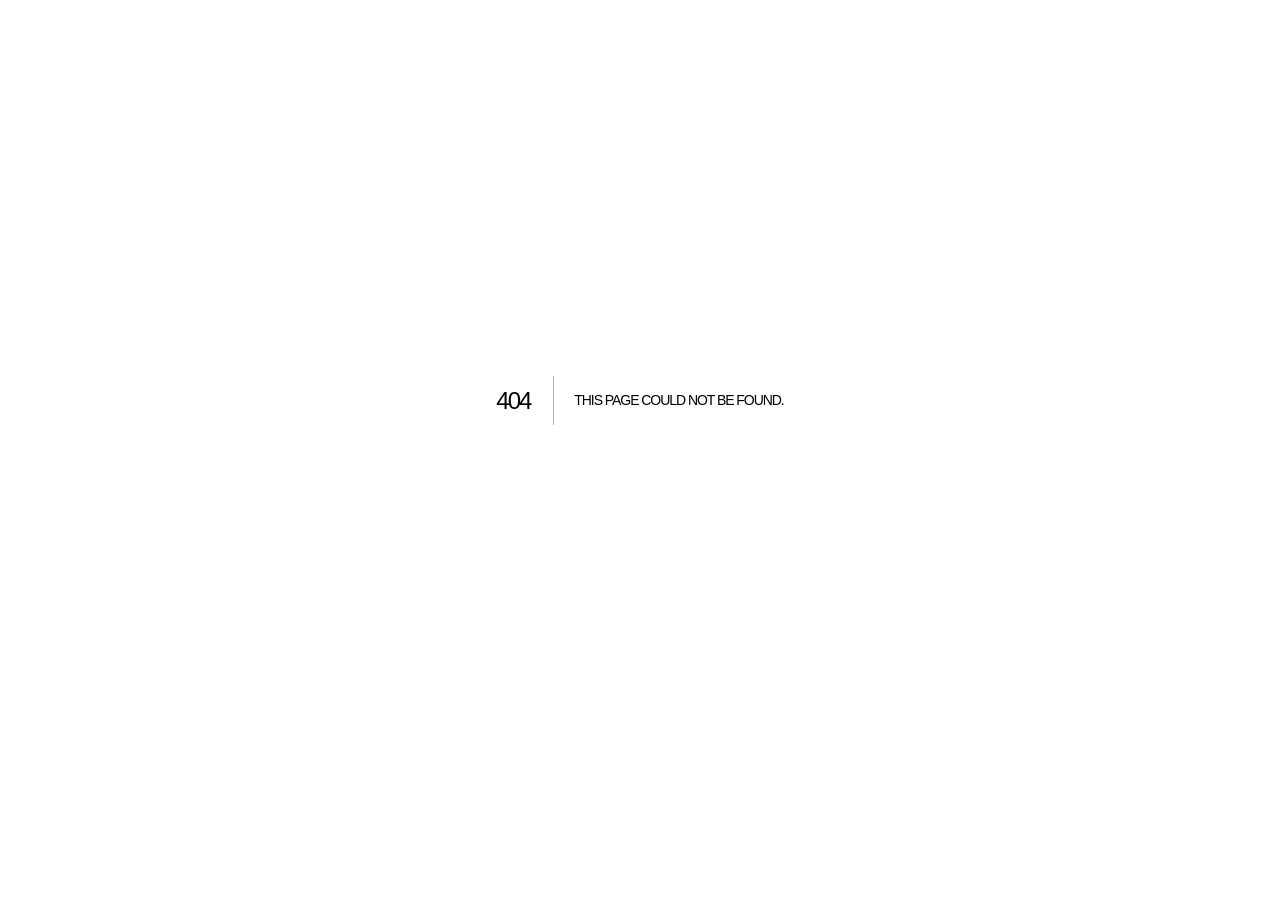
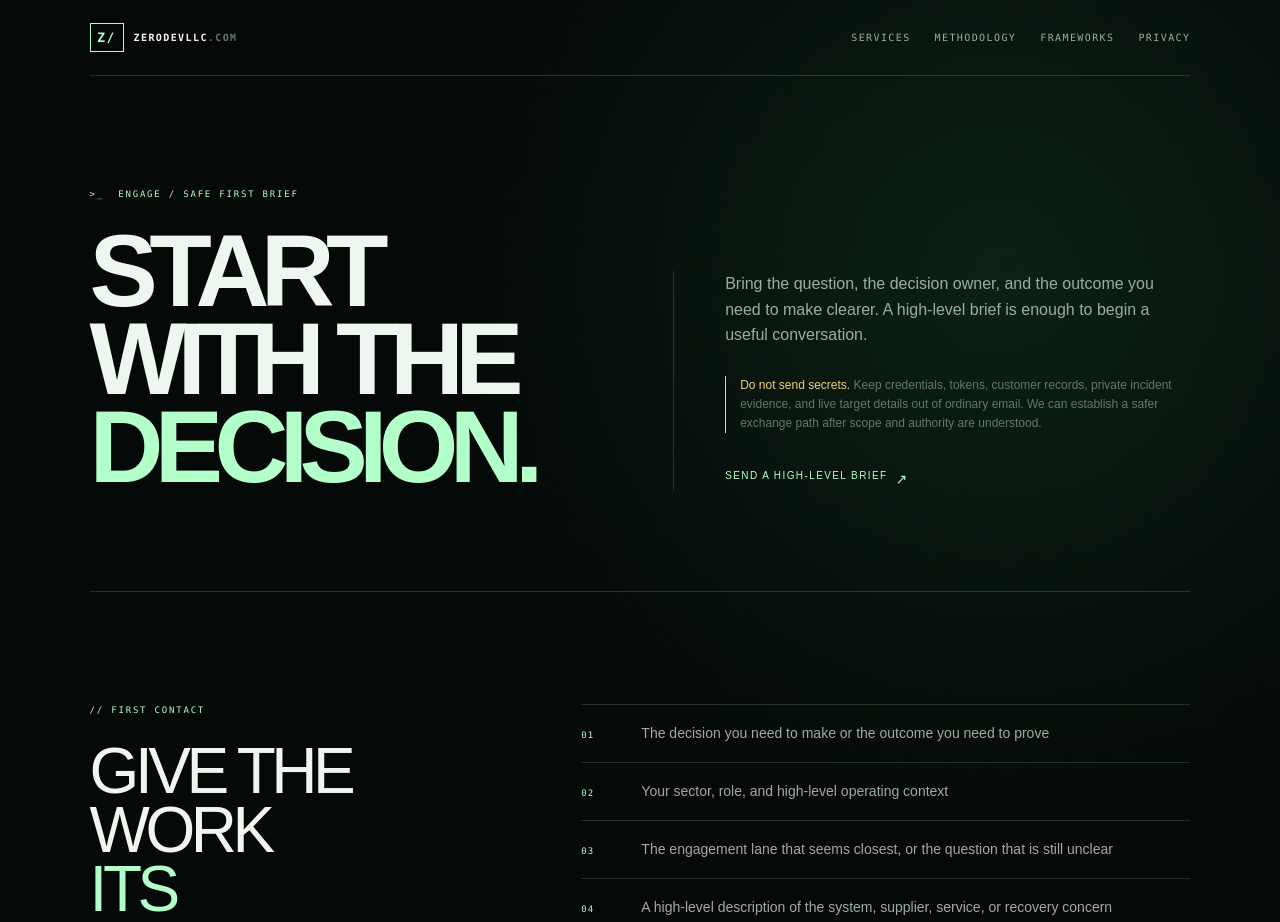
Before and after one commit to ZeroXSHDW/ZERODEVLLC-Website-Source-Code, a Next.js app: page /engage in a window 1280 px wide. Before the commit this address had no page. Shown: the top 922 px of the page. Before the commit the page ends 800 px from the top, so only its background shows below. Built offline with nearby package versions, Linux system fonts and the light colour scheme.

Commit message:
feat: add safe engagement intake path

```diff
--- /dev/null
+++ b/app/engage/page.tsx
@@ -0,0 +1,126 @@
+import type { Metadata } from 'next';
+import Link from 'next/link';
+import styles from '../services/services.module.css';
+
+export const metadata: Metadata = {
+  title: 'Start an engagement // ZeroDev LLC',
+  description: 'A safe, high-level starting point for authorized cybersecurity, due-diligence, compliance-readiness, and resilience conversations.',
+  alternates: { canonical: 'https://zerodevllc.com/engage' },
+  openGraph: {
+    title: 'Start an engagement // ZeroDev LLC',
+    description: 'Prepare a clear, safe first brief for an authorized ZeroDev cybersecurity or resilience engagement.',
+    url: 'https://zerodevllc.com/engage',
+    type: 'website',
+  },
+};
+
+const intakeItems = [
+  'The decision you need to make or the outcome you need to prove',
+  'Your sector, role, and high-level operating context',
+  'The engagement lane that seems closest, or the question that is still unclear',
+  'A high-level description of the system, supplier, service, or recovery concern',
+  'The intended audience for the output: technical, executive, procurement, legal, or risk',
+  'The target timeframe, decision date, and any known constraints',
+  'The named owner who can confirm authority, scope, and evidence handling',
+  'Any applicable contract, framework, data, or jurisdiction questions',
+] as const;
+
+const lanes = [
+  ['01', 'Assess', 'You need to understand exposure, weakness, risk, or technical condition.', 'Penetration testing, vulnerability assessment, technical due diligence, and cyber-risk review.'],
+  ['02', 'Assure', 'You need evidence about controls, suppliers, readiness, or a decision boundary.', 'Vendor due diligence, compliance readiness, framework mapping, and assurance reporting.'],
+  ['03', 'Recover', 'You need to know whether critical work can continue and recover under pressure.', 'Incident readiness, disaster recovery, BCP, tabletop exercises, and recovery validation.'],
+] as const;
+
+const firstResponse = [
+  'Clarify the decision, service lane, stakeholders, and desired output.',
+  'Confirm that the proposed work is authorized, bounded, and safe to discuss.',
+  'Identify the minimum evidence needed and a safer exchange path if sensitive material is required.',
+  'Call out assumptions, exclusions, provider dependencies, and owner decisions.',
+  'Return a proportionate next step, including a no-fit answer when the work is not appropriate.',
+] as const;
+
+export default function EngagePage() {
+  return (
+    <main className={styles.page}>
+      <a className={styles.skipLink} href="#engage-content">Skip to engagement content</a>
+      <header className={styles.header}>
+        <Link className={styles.brand} href="/" aria-label="ZeroDev LLC home">
+          <span className={styles.brandMark}>Z/</span>
+          <span>ZERODEVLLC<span className={styles.brandDim}>.COM</span></span>
+        </Link>
+        <nav className={styles.headerNav} aria-label="Engagement navigation">
+          <Link href="/services">Services</Link>
+          <Link href="/methodology">Methodology</Link>
+          <Link href="/frameworks">Frameworks</Link>
+          <Link href="/privacy">Privacy</Link>
+        </nav>
+      </header>
+
+      <div className={styles.layout} id="engage-content">
+        <section className={styles.hero} aria-labelledby="engage-heading">
+          <div>
+            <p className={styles.eyebrow}><span aria-hidden="true">&gt;_</span> ENGAGE / SAFE FIRST BRIEF</p>
+            <h1 id="engage-heading">Start with the<br /><span>decision.</span></h1>
+          </div>
+          <div className={styles.heroCopy}>
+            <p>Bring the question, the decision owner, and the outcome you need to make clearer. A high-level brief is enough to begin a useful conversation.</p>
+            <p className={styles.heroBoundary}><strong>Do not send secrets.</strong> Keep credentials, tokens, customer records, private incident evidence, and live target details out of ordinary email. We can establish a safer exchange path after scope and authority are understood.</p>
+            <p><a className={styles.primaryLink} href="mailto:hello@zerodevllc.com?subject=ZeroDevLLC%20engagement%20brief">Send a high-level brief <span aria-hidden="true">↗</span></a></p>
+          </div>
+        </section>
+
+        <section className={styles.twoColumn} aria-labelledby="intake-heading">
+          <div>
+            <p className={styles.eyebrow}>{'// FIRST CONTACT'}</p>
+            <h2 id="intake-heading">Give the work<br /><span>its boundary.</span></h2>
+            <p className={styles.bodyCopy}>The first message is not a penetration-test authorization, incident submission, or evidence transfer. It is a way to decide whether a properly scoped engagement is appropriate.</p>
+          </div>
+          <div className={styles.checkList}>
+            {intakeItems.map((item, index) => <div key={item}><span>{String(index + 1).padStart(2, '0')}</span><p>{item}</p></div>)}
+          </div>
+        </section>
+
+        <section className={styles.frameworkSection} aria-labelledby="lane-heading">
+          <div className={styles.sectionIntro}>
+            <p className={styles.eyebrow}>{'// CHOOSE THE DECISION'}</p>
+            <h2 id="lane-heading">Three lanes.<br /><span>One boundary.</span></h2>
+            <p>If the right service is not obvious, start with the decision rather than forcing the problem into a product name.</p>
+          </div>
+          <div className={styles.frameworkGrid}>
+            {lanes.map(([number, title, question, services]) => (
+              <article className={styles.frameworkCard} key={number}>
+                <span className={styles.frameworkTag}>{number} / DECISION LANE</span>
+                <h3>{title}</h3>
+                <p>{question}</p>
+                <p className={styles.cardBoundary}><strong>Possible scope:</strong> {services}</p>
+              </article>
+            ))}
+          </div>
+        </section>
+
+        <section className={styles.twoColumn} aria-labelledby="response-heading">
+          <div>
+            <p className={styles.eyebrow}>{'// WHAT HAPPENS NEXT'}</p>
+            <h2 id="response-heading">Useful before<br /><span>technical activity.</span></h2>
+            <p className={styles.bodyCopy}>A response should make the next decision easier, even when the right answer is to narrow the scope, involve another owner, or stop.</p>
+          </div>
+          <div className={styles.checkList}>
+            {firstResponse.map((item, index) => <div key={item}><span>{String(index + 1).padStart(2, '0')}</span><p>{item}</p></div>)}
+          </div>
+        </section>
+
+        <section className={styles.noticeSection} aria-labelledby="not-send-heading">
+          <p className={styles.eyebrow}>{'// INFORMATION BOUNDARY'}</p>
+          <h2 id="not-send-heading">No credentials.<br /><span>No live targets.</span></h2>
+          <p>Do not send passwords, tokens, private keys, customer records, payment details, malware, exploit payloads, private incident evidence, or unredacted system inventories through ordinary email. Do not request activity against a system you do not own or have written authority to test. Start with a high-level problem statement and the relevant decision owner.</p>
+          <p>Read the <Link href="/privacy">privacy boundary</Link> and <Link href="/methodology">controlled engagement methodology</Link> before sharing anything more specific.</p>
+        </section>
+
+        <section className={styles.cta} aria-labelledby="engage-cta-heading">
+          <div><p className={styles.eyebrow}>{'// NEXT MOVE'}</p><h2 id="engage-cta-heading">Make the first<br /><span>message useful.</span></h2></div>
+          <div><p>Send only a high-level objective, the service question, the intended audience, and the person who can confirm authority. No sensitive evidence is required to start.</p><p><a className={styles.primaryLink} href="mailto:hello@zerodevllc.com?subject=ZeroDevLLC%20engagement%20brief">Start the conversation <span aria-hidden="true">↗</span></a><br /><Link className={styles.primaryLink} href="/services">Review all services <span aria-hidden="true">↗</span></Link></p></div>
+        </section>
+      </div>
+    </main>
+  );
+}
--- a/app/frameworks/page.tsx
+++ b/app/frameworks/page.tsx
@@ -49,6 +49,7 @@ export default function FrameworksPage() {
         <nav className={styles.headerNav} aria-label="Framework navigation">
           <Link href="/services">Services</Link>
           <Link href="/methodology">Methodology</Link>
+          <Link href="/engage">Engage</Link>
           <Link href="/privacy">Privacy</Link>
         </nav>
       </header>
--- a/app/methodology/page.tsx
+++ b/app/methodology/page.tsx
@@ -48,6 +48,7 @@ export default function MethodologyPage() {
         <nav className={styles.headerNav} aria-label="Methodology navigation">
           <Link href="/services">Services</Link>
           <Link href="/frameworks">Frameworks</Link>
+          <Link href="/engage">Engage</Link>
           <Link href="/privacy">Privacy</Link>
         </nav>
       </header>
--- a/app/services/page.tsx
+++ b/app/services/page.tsx
@@ -116,6 +116,7 @@ export default function ServicesPage() {
             <p>ZeroDev helps organizations turn technical evidence into safer decisions, stronger controls, and more recoverable operations.</p>
             <p className={styles.heroBoundary}><strong>Authorized work only.</strong> Every assessment begins with scope, authority, safety boundaries, and an agreed evidence path.</p>
             <a className={styles.primaryLink} href="mailto:hello@zerodevllc.com?subject=Authorized%20cyber%20assessment%20conversation">Start an authorized conversation <span aria-hidden="true">↗</span></a>
+            <p><Link className={styles.primaryLink} href="/engage">Prepare a safe first brief <span aria-hidden="true">↗</span></Link></p>
           </div>
         </section>
 
@@ -174,7 +175,7 @@ export default function ServicesPage() {
           </div>
           <div>
             <p>Start with a high-level objective. Do not send credentials, secrets, customer records, payment details, or private incident evidence through ordinary email.</p>
-            <a className={styles.primaryLink} href="mailto:hello@zerodevllc.com?subject=ZeroDevLLC%20defensive%20cyber%20services">Contact ZeroDevLLC <span aria-hidden="true">↗</span></a>
+            <Link className={styles.primaryLink} href="/engage">Prepare the engagement brief <span aria-hidden="true">↗</span></Link>
           </div>
         </section>
       </div>
--- a/app/sitemap.ts
+++ b/app/sitemap.ts
@@ -6,6 +6,7 @@ export default function sitemap(): MetadataRoute.Sitemap {
     { url: 'https://zerodevllc.com/services' },
     { url: 'https://zerodevllc.com/methodology' },
     { url: 'https://zerodevllc.com/frameworks' },
+    { url: 'https://zerodevllc.com/engage' },
     { url: 'https://zerodevllc.com/privacy' },
   ];
 }
--- a/scripts/security-check.mjs
+++ b/scripts/security-check.mjs
@@ -28,6 +28,7 @@ const [
   servicesPage,
   methodologyPage,
   frameworksPage,
+  engagePage,
   checkoutRoute,
   attacksRoute,
   page,
@@ -50,6 +51,7 @@ const [
   read("app/services/page.tsx"),
   read("app/methodology/page.tsx"),
   read("app/frameworks/page.tsx"),
+  read("app/engage/page.tsx"),
   readOptional("app/api/checkout/route.ts"),
   read("app/api/attacks/route.ts"),
   read("app/page.tsx"),
@@ -101,10 +103,13 @@ requireText("app/frameworks/page.tsx", frameworksPage, "NIST CSF 2.0");
 requireText("app/frameworks/page.tsx", frameworksPage, "NIST SP 800-171 Rev. 3");
 requireText("app/frameworks/page.tsx", frameworksPage, "NCSC Cyber Assessment Framework 4.0");
 requireText("app/frameworks/page.tsx", frameworksPage, "Readiness support is not");
+requireText("app/engage/page.tsx", engagePage, "Do not send secrets");
+requireText("app/engage/page.tsx", engagePage, "decision owner");
 requireText("app/sitemap.ts", sitemap, "https://zerodevllc.com/privacy");
 requireText("app/sitemap.ts", sitemap, "https://zerodevllc.com/services");
 requireText("app/sitemap.ts", sitemap, "https://zerodevllc.com/methodology");
 requireText("app/sitemap.ts", sitemap, "https://zerodevllc.com/frameworks");
+requireText("app/sitemap.ts", sitemap, "https://zerodevllc.com/engage");
 for (const source of [proxy, nextConfig]) {
   if (source.includes("'unsafe-inline'"))
     failures.push("CSP must not allow unsafe inline scripts or styles");
```
